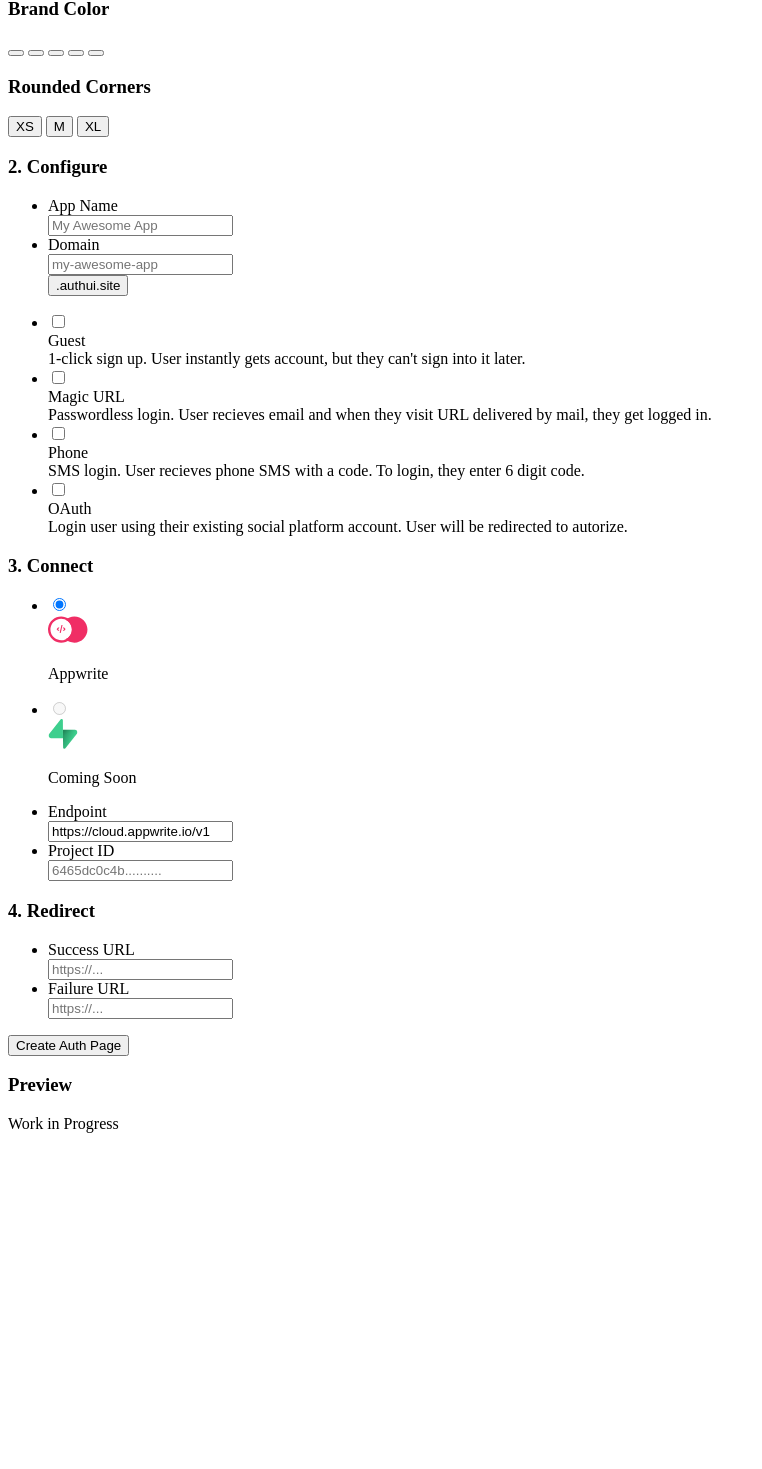
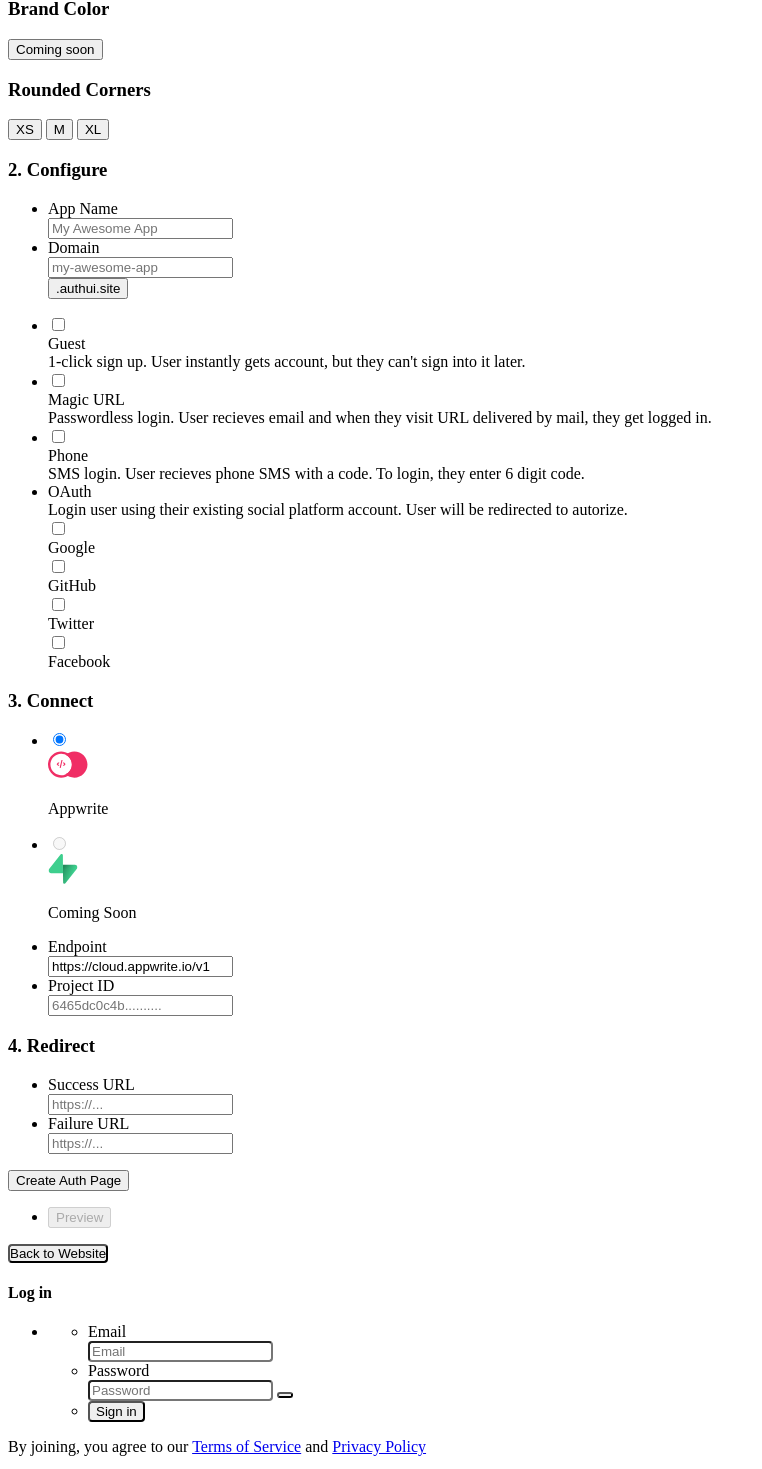
Before and after one commit to Meldiron/authui, a SvelteKit app: page / in a window 1280 px wide. Shown: the part 331-1800 px from the top of the page, without its empty margins (0-762 px from the left). Before the commit the page ends 1472 px from the top, so only its background shows below. Built offline with nearby package versions, Linux system fonts and the light colour scheme.

Commit message:
Add logic, OG design

```diff
--- a/src/app.html
+++ b/src/app.html
@@ -5,6 +5,36 @@
 		<link rel="icon" href="%sveltekit.assets%/favicon.png" />
 		<meta name="viewport" content="width=device-width" />
 		%sveltekit.head%
+
+		<!-- HTML Meta Tags -->
+		<title>Auth UI | Universal Auth Service</title>
+		<meta
+			name="description"
+			content="Fully customizable login flow for your applications. Get started in minutes, not hours!"
+		/>
+
+		<!-- Facebook Meta Tags -->
+		<!-- <meta property="og:url" content="https://www.authui.site/"> -->
+		<meta property="og:type" content="website" />
+		<meta property="og:title" content="Auth UI | Universal Auth Service" />
+		<meta
+			property="og:description"
+			content="Fully customizable login flow for your applications. Get started in minutes, not hours!"
+		/>
+		<meta property="og:image" content="https://www.authui.site/cover.png" />
+
+		<!-- Twitter Meta Tags -->
+		<meta name="twitter:card" content="summary_large_image" />
+		<meta property="twitter:domain" content="authui.site" />
+		<!-- <meta property="twitter:url" content="https://www.authui.site/"> -->
+		<meta name="twitter:title" content="Auth UI |  Universal Auth Service" />
+		<meta
+			name="twitter:description"
+			content="Fully customizable login flow for your applications. Get started in minutes, not hours!"
+		/>
+		<meta name="twitter:image" content="https://www.authui.site/cover.png" />
+
+		<!-- Meta Tags Generated via https://www.opengraph.xyz -->
 
 		<style>
 			.c-mini-radio input[type='radio']:checked + span {
@@ -18,6 +48,33 @@
 			.c-domain .input-text-wrapper :where(.options-list) {
 				inset-inline-end: 4rem;
 			}
+
+			.c-domain .options-list-button {
+				cursor: unset;
+			}
+
+			.c-domain .options-list-button:hover,
+			.c-domain .options-list-button:active,
+			.c-domain .options-list-button:focus {
+				background-color: transparent;
+			}
+
+			button.is-border-dashed {
+				border: dashed 0.0625rem hsl(var(--color-neutral-30));
+				color: hsl(var(--color-neutral-100));
+			}
+
+			button.is-border-dashed:hover {
+				background-color: hsl(var(--color-neutral-5));
+			}
+
+			.c-modal button {
+				border-radius: var(--c-border-radius);
+			}
+
+			.c-modal input {
+				border-radius: var(--c-border-radius);
+			}
 		</style>
 	</head>
 	<body data-sveltekit-preload-data="hover">
--- a/src/lib/generator.svelte
+++ b/src/lib/generator.svelte
@@ -1,27 +1,26 @@
 <script lang="ts">
+	import Modal from './modal.svelte';
+
 	let provider = 'appwrite';
-
 	let providerProject = '';
 	let providerEndpoint = 'https://cloud.appwrite.io/v1';
 
 	let successUrl = '';
 	let failureUrl = '';
+	let domain = '';
 
 	let name = '';
-	let domain = '';
+	// let brandColor: 'pink' | 'orange' | 'green' | 'blue' | 'red' = 'pink';
+	let borderRadius: 'xs' | 'm' | 'xl' = 'xs';
 
-	let brandColor = 'pink';
-	let roundedCorners = 'xs';
+	let allowGuest = false;
+	let allowMagicUrl = false;
+	let allowPhone = false;
 
-	let guest = false;
-	let magicUrl = false;
-	let phone = false;
-	let oauth = false;
-
-    let google = false;
-    let github = false;
-    let twitter = false;
-    let facebook = false;
+	let allowGoogle = false;
+	let allowGitHub = false;
+	let allowTwitter = false;
+	let allowFacebook = false;
 </script>
 
 <div class="flex flex-vertical">
@@ -46,7 +45,7 @@
 					<code class="u-un-break-text" />
 				</div>
 				<p class="body-text-1 u-normal u-margin-block-start-8">
-					Fully customizable login flow for your application. Get started in minutes, not hours!
+					Fully customizable login flow for your applications. Get started in minutes, not hours!
 				</p>
 			</div>
 		</div>
@@ -64,7 +63,12 @@
 						<div>
 							<h3 class="eyebrow-heading-3">Brand Color</h3>
 
-							<div class="u-flex u-flex-wrap u-gap-12 u-margin-block-start-12">
+                            <button class="tag is-info u-cross-child-center u-margin-block-start-12">
+                                <span class="icon-color-swatch" aria-hidden="true"></span>
+                                <span class="text">Coming soon</span>
+                              </button>
+
+							<!-- <div class="u-flex u-flex-wrap u-gap-12 u-margin-block-start-12">
 								<button on:click={() => (brandColor = 'pink')}>
 									<div class="avatar is-color-pink">
 										{#if brandColor === 'pink'}
@@ -100,7 +104,7 @@
 										{/if}
 									</div>
 								</button>
-							</div>
+							</div> -->
 						</div>
 
 						<div>
@@ -108,40 +112,40 @@
 
 							<div class="c-mini-radio u-flex u-flex-wrap u-gap-12 u-margin-block-start-12">
 								<button
-									on:click={() => (roundedCorners = 'xs')}
+									on:click={() => (borderRadius = 'xs')}
 									class="button is-only-icon is-secondary"
 								>
 									<input
 										style="display: none;"
 										type="radio"
-										bind:group={roundedCorners}
-										name="roundedCorners"
+										bind:group={borderRadius}
+										name="borderRadius"
 										value="xs"
 									/>
 									<span class="u-x-small">XS</span>
 								</button>
 								<button
-									on:click={() => (roundedCorners = 'm')}
+									on:click={() => (borderRadius = 'm')}
 									class="button is-only-icon is-secondary"
 								>
 									<input
 										style="display: none;"
 										type="radio"
-										bind:group={roundedCorners}
-										name="roundedCorners"
+										bind:group={borderRadius}
+										name="borderRadius"
 										value="m"
 									/>
 									<span class="u-x-small">M</span>
 								</button>
 								<button
-									on:click={() => (roundedCorners = 'xl')}
+									on:click={() => (borderRadius = 'xl')}
 									class="button is-only-icon is-secondary"
 								>
 									<input
 										style="display: none;"
 										type="radio"
-										bind:group={roundedCorners}
-										name="roundedCorners"
+										bind:group={borderRadius}
+										name="borderRadius"
 										value="xl"
 									/>
 									<span class="u-x-small">XL</span>
@@ -195,7 +199,7 @@
 								<label class="choice-item" for="magicUrl"
 									><div class="input-text-wrapper">
 										<input
-											bind:checked={guest}
+											bind:checked={allowGuest}
 											id="magicUrl"
 											type="checkbox"
 											class="switch"
@@ -215,7 +219,7 @@
 								<label class="choice-item" for="magicUrl"
 									><div class="input-text-wrapper">
 										<input
-											bind:checked={magicUrl}
+											bind:checked={allowMagicUrl}
 											id="magicUrl"
 											type="checkbox"
 											class="switch"
@@ -236,7 +240,7 @@
 								<label class="choice-item" for="phone"
 									><div class="input-text-wrapper">
 										<input
-											bind:checked={phone}
+											bind:checked={allowPhone}
 											id="phone"
 											type="checkbox"
 											class="switch"
@@ -254,15 +258,7 @@
 							</li>
 							<li class="form-item">
 								<label class="choice-item" for="oauth"
-									><div class="input-text-wrapper">
-										<input
-											bind:checked={oauth}
-											id="oauth"
-											type="checkbox"
-											class="switch"
-											role="switch"
-										/>
-									</div>
+									><div class="input-text-wrapper" />
 									<div class="choice-item-content">
 										<div class="choice-item-title">OAuth</div>
 										<div class="choice-item-paragraph">
@@ -270,27 +266,25 @@
 											redirected to autorize.
 										</div>
 
-										{#if oauth}
 										<div class="u-flex u-flex-vertical u-gap-8">
 											<label for="google" class="u-flex u-gap-8">
-													<input bind:value={google} type="checkbox" id="google" />
+												<input bind:checked={allowGoogle} type="checkbox" id="google" />
 												<div><span class="text">Google</span></div>
 											</label>
 											<label for="github" class="u-flex u-gap-8">
-													<input bind:value={github} type="checkbox" id="github" />
+												<input bind:checked={allowGitHub} type="checkbox" id="github" />
 												<div><span class="text">GitHub</span></div>
 											</label>
 											<label for="twitter" class="u-flex u-gap-8">
-													<input bind:value={twitter} type="checkbox" id="twitter" />
+												<input bind:checked={allowTwitter} type="checkbox" id="twitter" />
 												<div><span class="text">Twitter</span></div>
 											</label>
 
 											<label for="facebook" class="u-flex u-gap-8">
-													<input bind:value={facebook} type="checkbox" id="facebook" />
+												<input bind:checked={allowFacebook} type="checkbox" id="facebook" />
 												<div><span class="text">Facebook</span></div>
 											</label>
 										</div>
-										{/if}
 									</div></label
 								>
 							</li>
@@ -412,17 +406,40 @@
 						</div>
 					</div>
 					<div class="grid-1-2-col-2 u-flex u-flex-vertical u-gap-24">
-						<h3 class="heading-level-4 u-text-center">Preview</h3>
-						<article
-							class="card u-grid u-cross-center u-width-full-line dashed"
-							style="background-color: hsl(var(--p-body-bg-color)); position: sticky; top: 6rem;"
+						<div class="tabs">
+							<ul class="secondary-tabs is-large">
+								<li class="secondary-tabs-item">
+									<button disabled={true} class="secondary-tabs-button">
+										<span class="text">Preview</span>
+									</button>
+								</li>
+							</ul>
+						</div>
+						<div style="position: sticky; top: 5rem;">
+							<section
+								class="card u-grid u-cross-center u-width-full-line"
+								style="background-color: hsl(var(--p-body-bg-color));"
 							>
-							<div class="u-flex u-cross-center u-flex-vertical u-main-center u-flex">
-								<div class="common-section">
-									<span class="text">Work in Progress</span>
+								<div
+									class="u-flex u-cross-center u-flex-vertical u-main-center"
+									style="width: 100%;"
+								>
+									<div class="common-section" style="width: 100%;">
+										<Modal
+											{name}
+											{borderRadius}
+											{allowGitHub}
+											{allowTwitter}
+											{allowFacebook}
+											{allowGoogle}
+											{allowGuest}
+											{allowMagicUrl}
+											{allowPhone}
+										/>
 									</div>
 								</div>
-						</article>
+							</section>
+						</div>
 					</div>
 				</div>
 			</article>
--- /dev/null
+++ b/src/lib/modal.svelte
@@ -0,0 +1,178 @@
+<script lang="ts">
+	export let borderRadius: 'xs' | 'm' | 'xl' = 'xs';
+	// export let brandColor: 'pink' | 'orange' | 'green' | 'blue' | 'red' = 'blue';
+	export let name: string = '';
+
+	export let allowGuest: boolean = false;
+	export let allowGoogle: boolean = false;
+	export let allowGitHub: boolean = false;
+	export let allowTwitter: boolean = false;
+	export let allowFacebook: boolean = false;
+	export let allowPhone: boolean = false;
+	export let allowMagicUrl: boolean = false;
+</script>
+
+<div
+	style={`width: 100%; --c-border-radius: ${
+		borderRadius === 'xs' ? '4px' : borderRadius === 'm' ? '12px' : '20px'
+	};`}
+	class="c-modal u-flex u-flex-vertical u-gap-8"
+>
+	<button class="button is-text" style="padding: 0px;"
+		><span class="icon-cheveron-left" aria-hidden="true" /><span class="text">Back to Website</span
+		></button
+	>
+
+	<section class="card" style="width: 100%;">
+		<div class="u-max-width-500 u-width-full-line">
+			<h1 class="heading-level-3 u-margin-block-start-auto">Log in {name ? `to ${name}` : ''}</h1>
+			<div class="u-margin-block-start-24">
+				<form class="form common-section" data-hs-cf-bound="true">
+					<ul class="form-list">
+						<li class="form-item u-flex u-flex-vertical u-gap-8">
+							{#if allowGoogle || allowGitHub || allowFacebook || allowTwitter}
+							<span class="eyebrow-heading-3" style="margin-bottom: 0.3rem;">Social Login</span>
+							{/if}
+
+							{#if allowGoogle}
+							<button
+								style="background-color: #DB4437; color: white; border: none;"
+								class="button is-full-width"
+								type="button"
+								><span class="icon-google" aria-hidden="true" />
+								<span class="text">Sign in with Google</span></button
+							>
+							{/if}
+
+							{#if allowGitHub}
+							<button
+								style="background-color: #181717; color: white; border: none;"
+								class="button is-full-width"
+								type="button"
+								><span class="icon-github" aria-hidden="true" />
+								<span class="text">Sign in with GitHub</span></button
+							>
+							{/if}
+
+							{#if allowTwitter}
+							<button
+								style="background-color: #1DA1F2; color: white; border: none;"
+								class="button is-full-width"
+								type="button"
+								><span class="icon-twitter" aria-hidden="true" />
+								<span class="text">Sign in with Twitter</span></button
+							>
+							{/if}
+
+							{#if allowFacebook}
+							<button
+								style="background-color: #1877F2; color: white; border: none;"
+								class="button is-full-width"
+								type="button"
+								><span class="icon-facebook" aria-hidden="true" />
+								<span class="text">Sign in with Facebook</span></button
+							>
+							{/if}
+
+							{#if allowGoogle || allowGitHub || allowFacebook || allowTwitter}
+							<span class="eyebrow-heading-3" style="margin-bottom: 0.3rem; margin-top: 1rem;"
+								>Credentials Login</span
+							>
+							{/if}
+
+							<form class="form" data-hs-cf-bound="true">
+								<ul class="form-list">
+									<li class="form-item">
+										<label class="label is-required" for="email">Email</label>
+										<div class="input-text-wrapper">
+											<input
+												id="email"
+												placeholder="Email"
+												required={true}
+												type="email"
+												class="input-text"
+												autocomplete="off"
+											/>
+										</div>
+									</li>
+									<li class="form-item">
+										<label class="label is-required" for="password">Password</label>
+										<div class="input-text-wrapper">
+											<input
+												id="password"
+												placeholder="Password"
+												required={true}
+												minlength="8"
+												type="password"
+												class="input-text"
+												autocomplete="off"
+											/>
+											<button type="button" class="show-password-button" aria-label="show password"
+												><span aria-hidden="true" class="icon-eye" /></button
+											>
+										</div>
+									</li>
+									<li class="form-item">
+										<button class="button is-full-width" type="submit"
+											>Sign in</button
+										>
+									</li>
+								</ul>
+							</form>
+
+							{#if allowGuest || allowMagicUrl || allowPhone}
+							<div
+								style="margin: 1.5rem 0px; border-top: 0.0625rem solid hsl(var(--color-neutral-30));"
+							/>
+							{/if}
+
+							{#if allowMagicUrl || allowPhone}
+							<span class="eyebrow-heading-3" style="margin-bottom: 0.3rem;"
+								>Passwordless Login</span
+							>
+							{/if}
+
+							{#if allowMagicUrl}
+							<button class="button is-secondary is-full-width" type="button"
+								><span class="icon-mail" aria-hidden="true" />
+								<span class="text">Sign in with Email</span></button
+							>
+							{/if}
+
+							{#if allowPhone}
+							<button class="button is-secondary is-full-width" type="button"
+								><span class="icon-phone" aria-hidden="true" />
+								<span class="text">Sign in with SMS</span></button
+							>
+							{/if}
+
+							{#if allowGuest}
+								<span class="eyebrow-heading-3" style="margin-bottom: 0.3rem; margin-top: 1rem;"
+									>Limited account</span
+								>
+
+								<button class="is-border-dashed button is-text is-full-width" type="button"
+									><span class="icon-anonymous" aria-hidden="true" />
+									<span class="text">Sign as Guest</span></button
+								>
+							{/if}
+						</li>
+					</ul>
+				</form>
+			</div>
+		</div>
+	</section>
+
+	<p
+		style="color: hsl(var(--color-neutral-70));"
+		class="u-x-small u-margin-block-start-12 u-text-center"
+	>
+		By joining, you agree to our <a
+			class="u-bold"
+			href="https://appwrite.io/policy/terms"
+			target="_blank">Terms of Service</a
+		>
+		and
+		<a class="u-bold" href="https://appwrite.io/policy/privacy" target="_blank">Privacy Policy</a>
+	</p>
+</div>
```
Also changed, not shown: src/routes/+page.svelte (+18 -1 lines), static/cover.png (added), static/favicon.png. Lines whose indentation alone changed are shown as unchanged.
